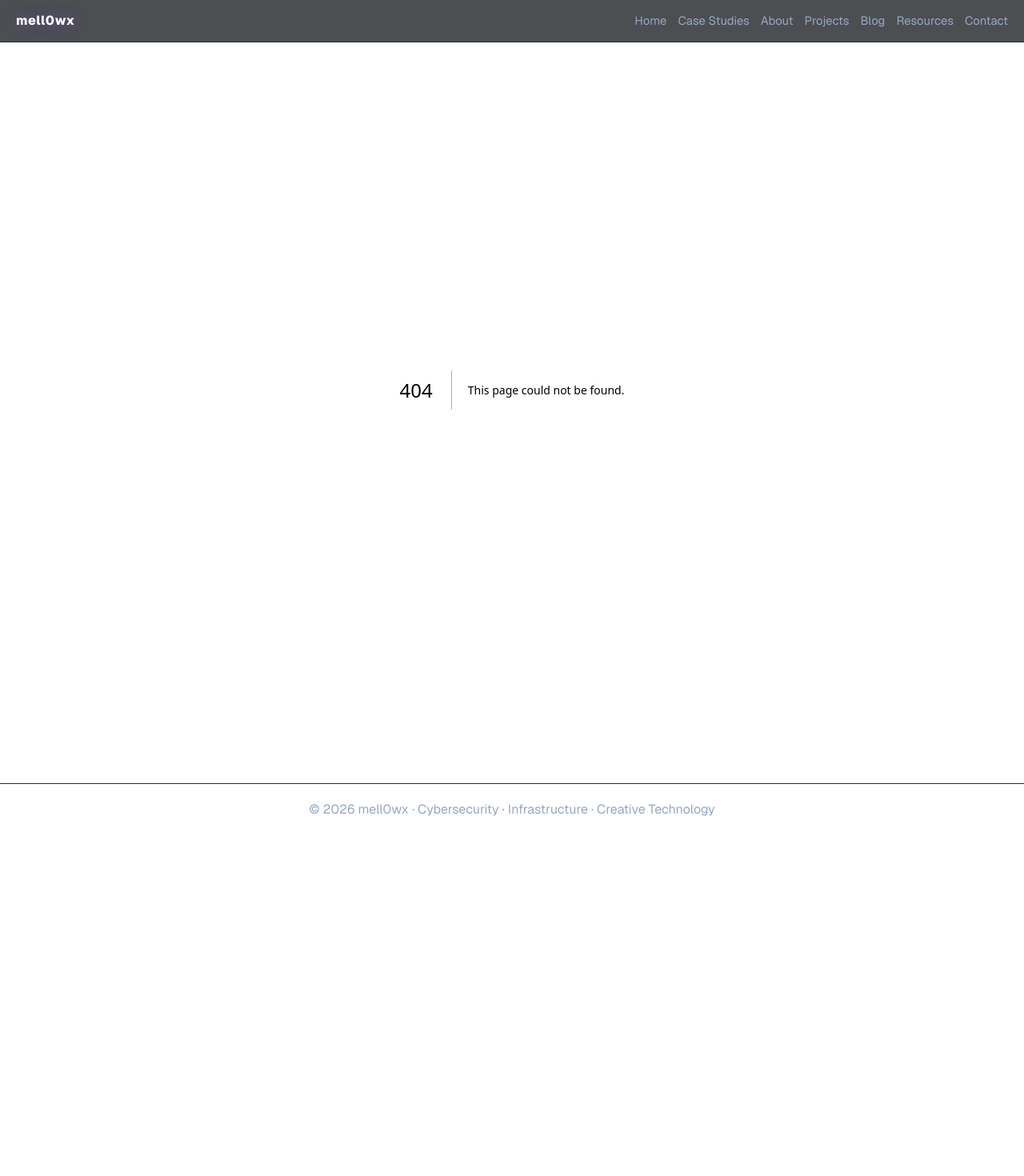
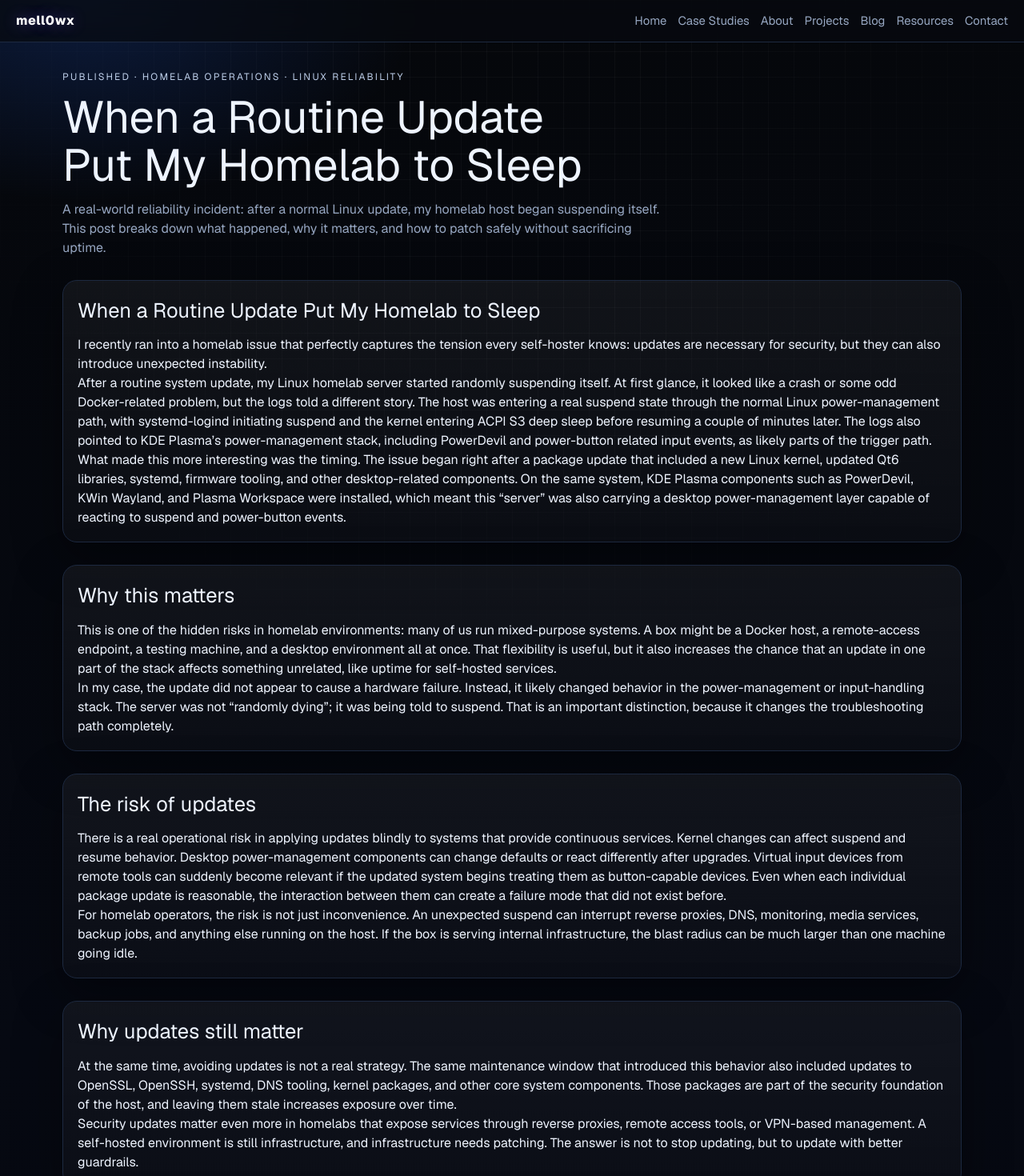
Before and after one commit to egrexsec/mell0wx-brand-hq-pro, a Next.js app: page /blog/when-a-routine-update-put-my-homelab-to-sleep in a window 1280 px wide. Before the commit this address had no page. Shown: the top 1470 px of the page at 80% size. Before the commit the page ends 1044 px from the top, so only its background shows below. Built offline with nearby package versions, Linux system fonts and the light colour scheme.

Commit message:
Add blog post: routine update suspend incident

```diff
--- /dev/null
+++ b/src/app/blog/when-a-routine-update-put-my-homelab-to-sleep/page.tsx
@@ -0,0 +1,146 @@
+import Link from "next/link";
+
+export default function RoutineUpdateHomelabSleepPage() {
+  return (
+    <article>
+      <p className="kicker">Published · Homelab Operations · Linux Reliability</p>
+      <h1 className="hero-title">When a Routine Update Put My Homelab to Sleep</h1>
+      <p className="sub">
+        A real-world reliability incident: after a normal Linux update, my homelab host began suspending itself. This
+        post breaks down what happened, why it matters, and how to patch safely without sacrificing uptime.
+      </p>
+
+      <section className="section glass card">
+        <h2>When a Routine Update Put My Homelab to Sleep</h2>
+        <p>
+          I recently ran into a homelab issue that perfectly captures the tension every self-hoster knows: updates are
+          necessary for security, but they can also introduce unexpected instability.
+        </p>
+        <p>
+          After a routine system update, my Linux homelab server started randomly suspending itself. At first glance,
+          it looked like a crash or some odd Docker-related problem, but the logs told a different story. The host was
+          entering a real suspend state through the normal Linux power-management path, with systemd-logind initiating
+          suspend and the kernel entering ACPI S3 deep sleep before resuming a couple of minutes later. The logs also
+          pointed to KDE Plasma’s power-management stack, including PowerDevil and power-button related input events,
+          as likely parts of the trigger path.
+        </p>
+        <p>
+          What made this more interesting was the timing. The issue began right after a package update that included a
+          new Linux kernel, updated Qt6 libraries, systemd, firmware tooling, and other desktop-related components.
+          On the same system, KDE Plasma components such as PowerDevil, KWin Wayland, and Plasma Workspace were
+          installed, which meant this “server” was also carrying a desktop power-management layer capable of reacting
+          to suspend and power-button events.
+        </p>
+      </section>
+
+      <section className="section glass card">
+        <h2>Why this matters</h2>
+        <p>
+          This is one of the hidden risks in homelab environments: many of us run mixed-purpose systems. A box might
+          be a Docker host, a remote-access endpoint, a testing machine, and a desktop environment all at once. That
+          flexibility is useful, but it also increases the chance that an update in one part of the stack affects
+          something unrelated, like uptime for self-hosted services.
+        </p>
+        <p>
+          In my case, the update did not appear to cause a hardware failure. Instead, it likely changed behavior in the
+          power-management or input-handling stack. The server was not “randomly dying”; it was being told to suspend.
+          That is an important distinction, because it changes the troubleshooting path completely.
+        </p>
+      </section>
+
+      <section className="section glass card">
+        <h2>The risk of updates</h2>
+        <p>
+          There is a real operational risk in applying updates blindly to systems that provide continuous services.
+          Kernel changes can affect suspend and resume behavior. Desktop power-management components can change defaults
+          or react differently after upgrades. Virtual input devices from remote tools can suddenly become relevant if
+          the updated system begins treating them as button-capable devices. Even when each individual package update
+          is reasonable, the interaction between them can create a failure mode that did not exist before.
+        </p>
+        <p>
+          For homelab operators, the risk is not just inconvenience. An unexpected suspend can interrupt reverse
+          proxies, DNS, monitoring, media services, backup jobs, and anything else running on the host. If the box is
+          serving internal infrastructure, the blast radius can be much larger than one machine going idle.
+        </p>
+      </section>
+
+      <section className="section glass card">
+        <h2>Why updates still matter</h2>
+        <p>
+          At the same time, avoiding updates is not a real strategy. The same maintenance window that introduced this
+          behavior also included updates to OpenSSL, OpenSSH, systemd, DNS tooling, kernel packages, and other core
+          system components. Those packages are part of the security foundation of the host, and leaving them stale
+          increases exposure over time.
+        </p>
+        <p>
+          Security updates matter even more in homelabs that expose services through reverse proxies, remote access
+          tools, or VPN-based management. A self-hosted environment is still infrastructure, and infrastructure needs
+          patching. The answer is not to stop updating, but to update with better guardrails.
+        </p>
+      </section>
+
+      <section className="section glass card">
+        <h2>What I learned</h2>
+        <p>
+          The biggest lesson is that updates need a validation plan, not just a reboot. For an always-on homelab
+          server, desktop-style power behavior should be explicitly disabled rather than left to defaults. Linux
+          systems use systemd-logind to handle power-button and suspend-key actions, so those settings should be
+          reviewed on any server-like machine. KDE Plasma’s PowerDevil also controls suspend behavior in Plasma-based
+          environments, which means desktop convenience features can conflict with server reliability.
+        </p>
+        <p>
+          A second lesson is that logs matter more than assumptions. The system journal made it clear that the machine
+          was entering a clean suspend path rather than crashing, and that changed everything. Once you know whether a
+          box is suspending, rebooting, panicking, or losing power, you can stop guessing and start fixing the right
+          layer.
+        </p>
+      </section>
+
+      <section className="section glass card">
+        <h2>A better update strategy for homelabs</h2>
+        <p>Here is the approach I recommend after this experience:</p>
+        <ul className="list-tight sub">
+          <li>
+            Separate “server role” from “desktop role” where possible, because desktop power-management features can
+            create unnecessary risk on infrastructure hosts.
+          </li>
+          <li>
+            Review power-management settings after major updates, especially on Plasma-based systems using PowerDevil
+            and Wayland.
+          </li>
+          <li>
+            Keep recent package history and kernel versions handy so regressions can be correlated quickly after a
+            change.
+          </li>
+          <li>
+            Test updates in stages when possible, especially kernel, firmware, and system-management packages.
+          </li>
+          <li>
+            Apply security updates consistently, but pair them with post-update checks for uptime, networking,
+            containers, and system sleep behavior.
+          </li>
+        </ul>
+      </section>
+
+      <section className="section glass card">
+        <h2>The balance</h2>
+        <p>
+          Homelab maintenance is always a balance between security and stability. Updates reduce risk from known
+          vulnerabilities, but they can also introduce new behavior that breaks assumptions in an environment built over
+          time. The goal is not to choose one over the other. The goal is to patch responsibly, monitor closely, and
+          design the host so critical services are protected from workstation-style behavior.
+        </p>
+        <p>
+          In other words: update your systems, but don’t trust defaults to protect uptime.
+        </p>
+      </section>
+
+      <section className="section">
+        <div className="btn-row">
+          <Link href="/blog" className="btn">Back to Blog</Link>
+          <Link href="/projects" className="btn">View Projects</Link>
+        </div>
+      </section>
+    </article>
+  );
+}
--- a/src/components/site-data.ts
+++ b/src/components/site-data.ts
@@ -59,6 +59,12 @@ export const blogTopics = [
 
 export const blogPosts = [
   {
+    title: "When a Routine Update Put My Homelab to Sleep",
+    summary: "A real incident on update-driven suspend behavior, and how to balance patching with uptime guardrails.",
+    href: "/blog/when-a-routine-update-put-my-homelab-to-sleep",
+    status: "Published",
+  },
+  {
     title: "Threat-Informed Detection in Real Environments",
     summary: "How to model detections around attacker behavior and incident response decisions.",
     href: "/blog/threat-informed-detection",
```
